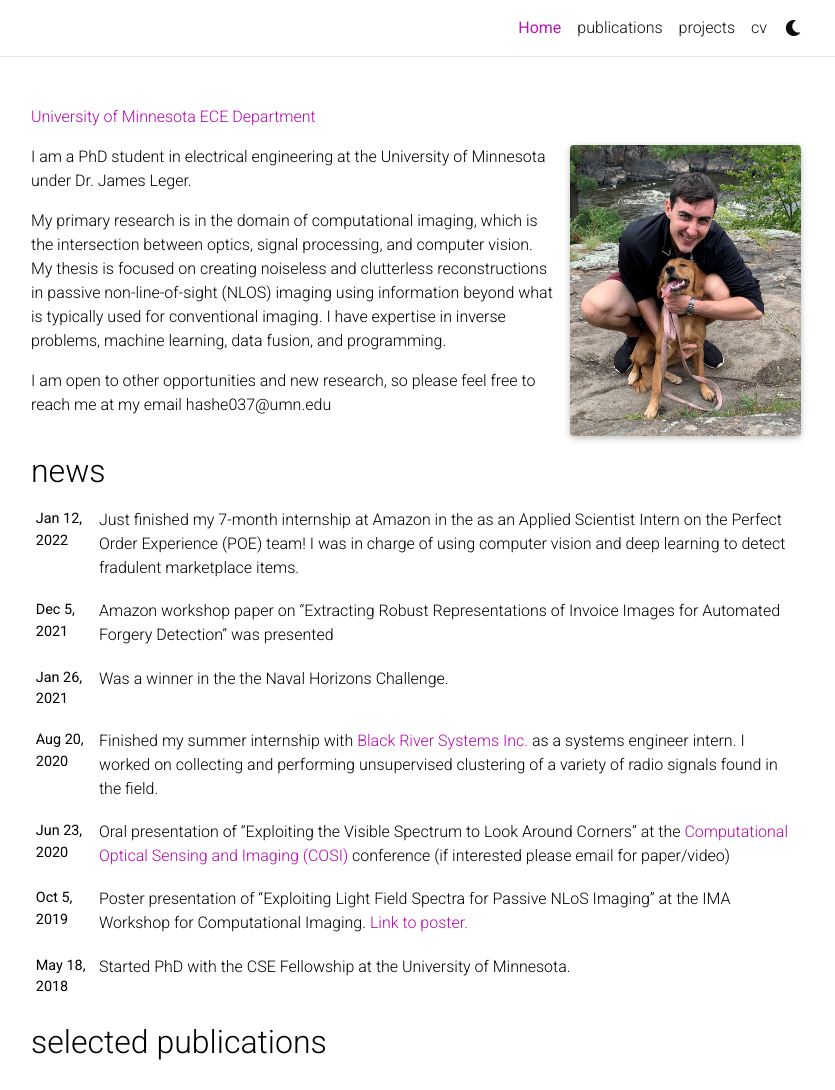
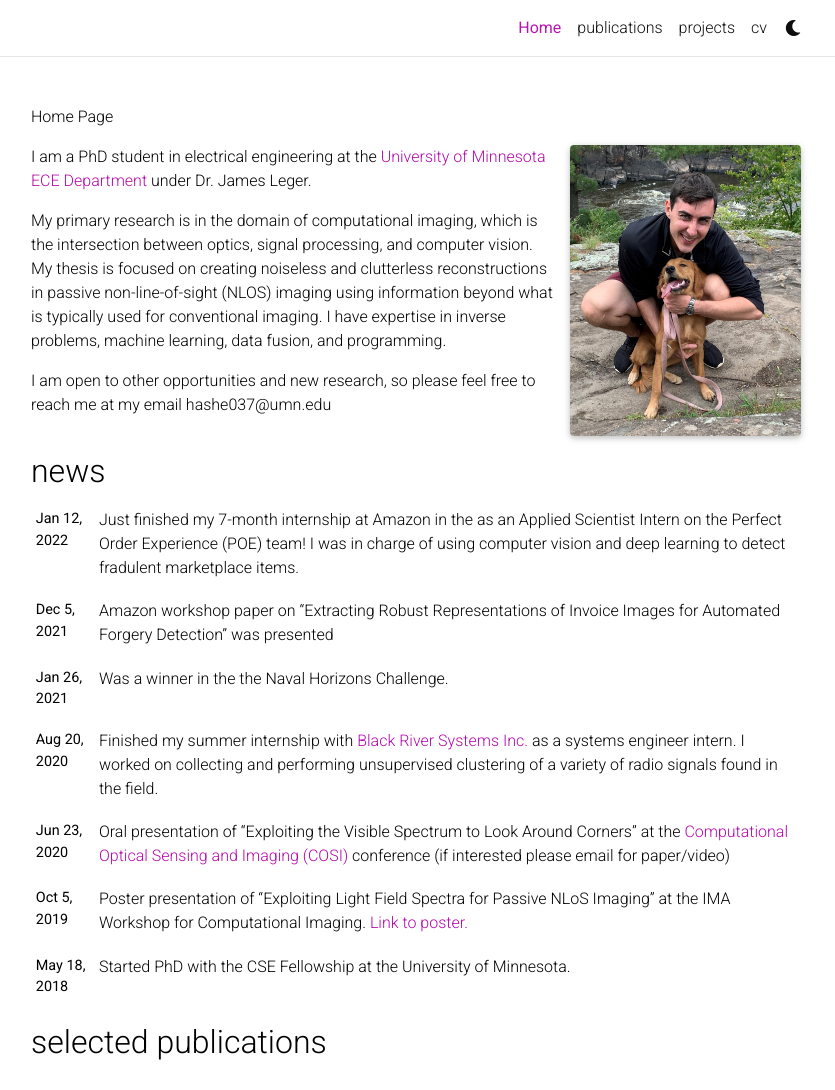
Before and after one commit to Hashe037/Hashe037.github.io, a Jekyll site: the page built from _pages/about.md, in a window 1280 px wide and 1379 px high, cut to the strip 0-1090 px from the top of the window. Shown: the whole strip, without its empty margins (224-1059 px from the left). Built offline with Jekyll 4.4.1, drawn with Linux system fonts in a browser that asks for light colours; full-size pictures stand in for the smaller copies a plugin makes; comment, search, counter and statistics services are not loaded; a style sheet for code colours, icons or effects is not loaded.

Commit message:
changes to some titles

```diff
--- a/_config.yml
+++ b/_config.yml
@@ -7,8 +7,8 @@
 middle_name:
 last_name: Hashemi
 email: hashe037@umn.edu
-description: > # the ">" symbol means to ignore newlines until "footer_text:"
-  Personal academic website for Connor Hashemi.
+description: Personal academic website for Connor Hashemi. > # the ">" symbol means to ignore newlines until "footer_text:"
+
 footer_text: >
   Powered by <a href="https://jekyllrb.com/" target="_blank">Jekyll</a> with <a href="https://github.com/alshedivat/al-folio">al-folio</a> theme.
   Hosted by <a href="https://pages.github.com/" target="_blank">GitHub Pages</a>.
--- a/_pages/about.md
+++ b/_pages/about.md
@@ -2,7 +2,7 @@
 layout: about
 title: Home
 permalink: /
-subtitle: <a href='https://cse.umn.edu/ece'>University of Minnesota ECE Department</a>
+subtitle: Home Page
 
 profile:
   align: right
```
Also changed, not shown: other parts of _pages/about.md (+1 -1 lines).
